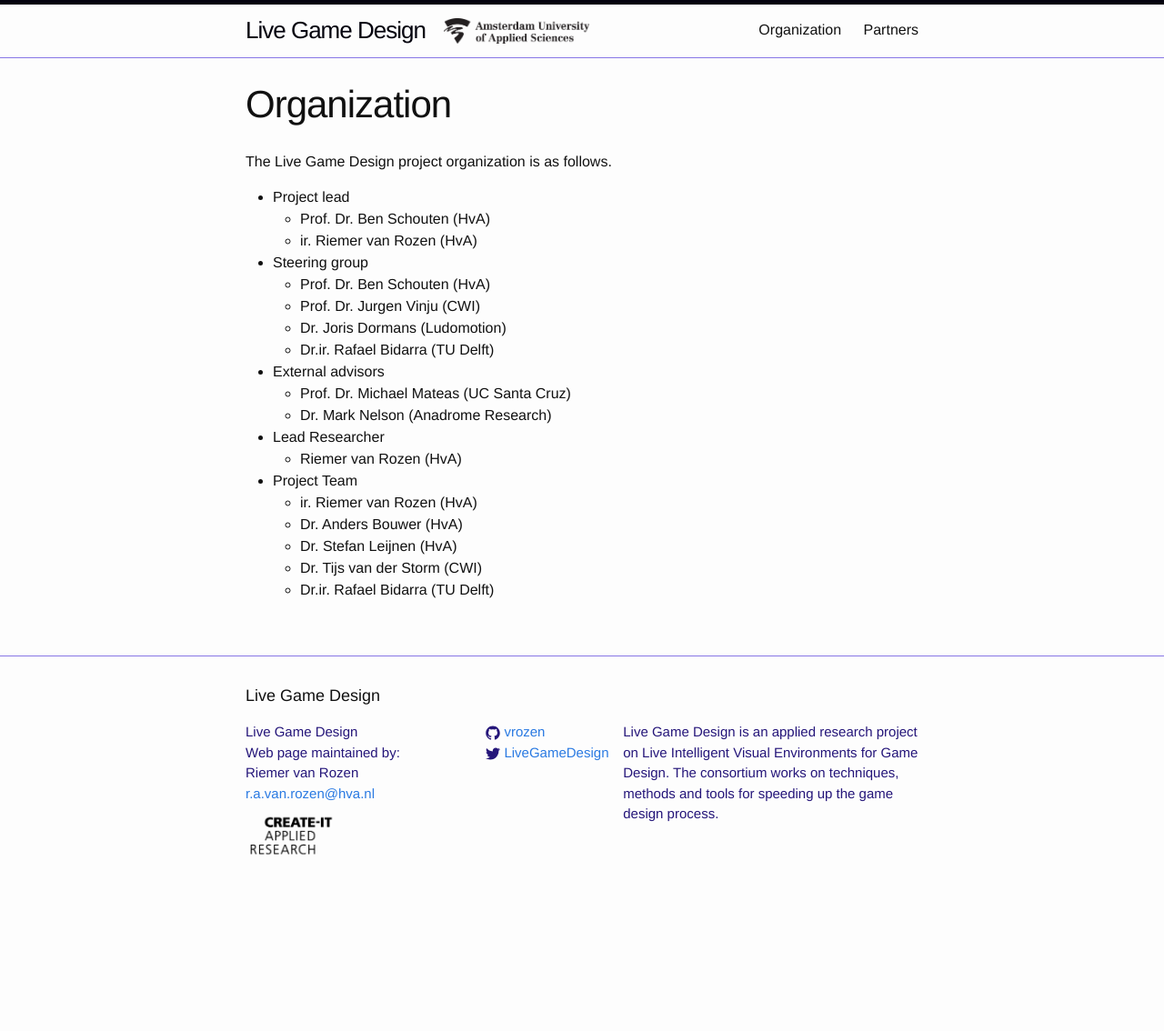
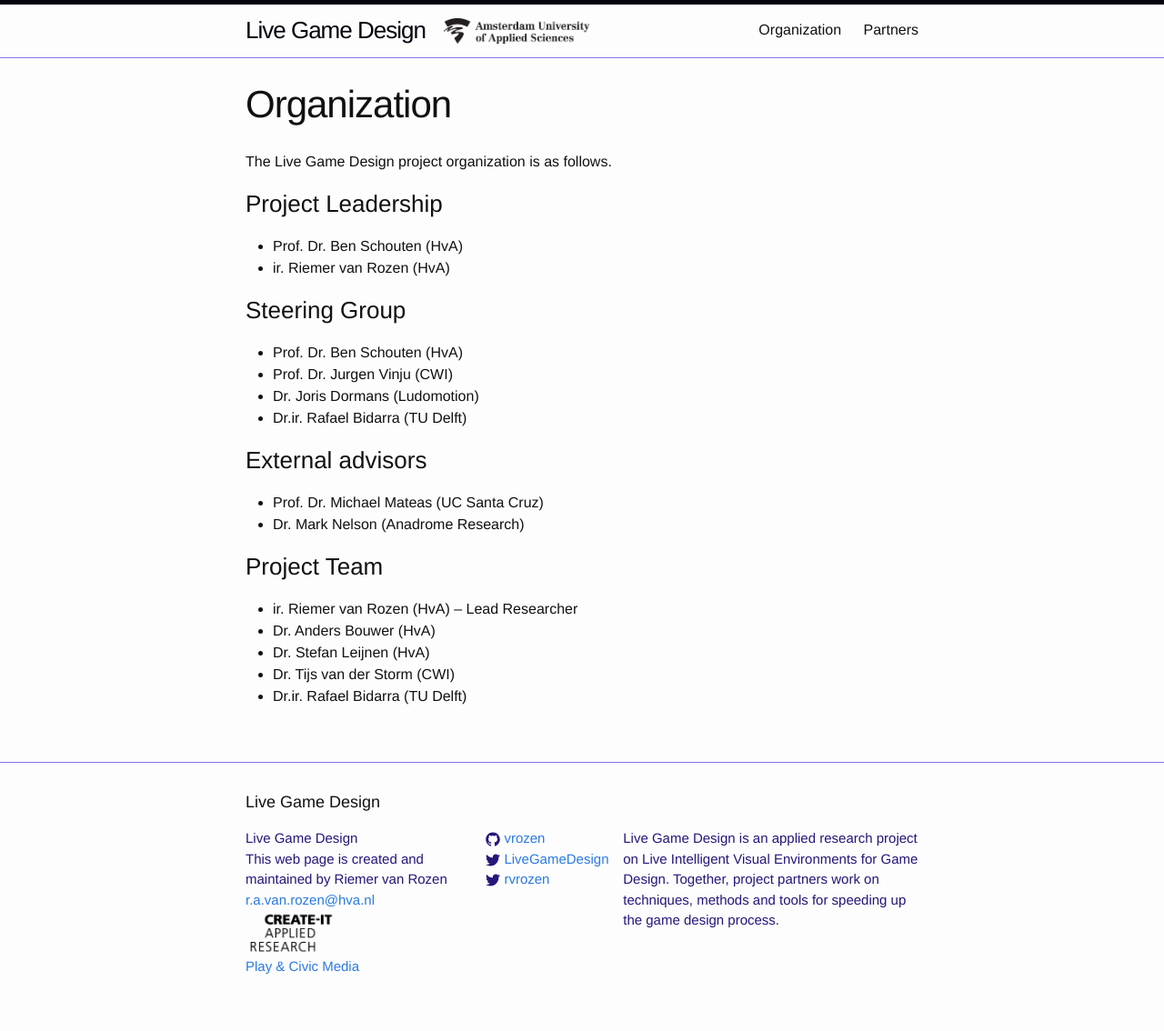
Before and after one commit to LiveGameDesign/LiveGameDesign.github.io, a Jekyll site: the page built from organization.md, in a window 1280 px wide. Shown: the whole page at 91% size. Built offline with Jekyll 4.4.1, drawn with Linux system fonts in a browser that asks for light colours; before the commit the page ends 1015 px from its top, so only the background shows below that.

```diff
--- a/_config.yml
+++ b/_config.yml
@@ -8,12 +8,16 @@
 # Site settings
 title: Live Game Design
 email: r.a.van.rozen@hva.nl
-description: Live Game Design is an applied research project on Live Intelligent Visual Environments for Game Design. The consortium works on techniques, methods and tools for speeding up the game design process.
+description: Live Game Design is an applied research project on Live Intelligent Visual Environments for Game Design. Together, project partners work on techniques, methods and tools for speeding up the game design process.
 baseurl: "" # the subpath of your site, e.g. /blog
 url: "http://LiveGameDesign.github.io" # the base hostname & protocol for your site
-twitter_username: LiveGameDesign
-github_username:  vrozen
-author:           Riemer van Rozen
+twitter_username:  LiveGameDesign
+twitter_username2: rvrozen
+github_username:   vrozen
+author:            Riemer van Rozen
+
+gems:
+- jemoji
 
 # Build settings
 markdown: kramdown
--- a/_includes/footer.html
+++ b/_includes/footer.html
@@ -8,10 +8,10 @@
       <div class="footer-col footer-col-1">
         <ul class="contact-list">
           <li>{{ site.title }}</li>
-          <li>Web page maintained by:<li>
-          <li>{{ site.author }}</li>
+          <li>This web page is created and maintained by {{ site.author }}</li>
           <li><a href="mailto:{{ site.email }}">{{ site.email }}</a></li>
-          <li><img src="{{ site.url }}/assets/CreateIT.png" width="100" vspace="10"></li>
+          <li><a href="http://www.create-it.hva.nl"><img src="{{ site.url }}/assets/CreateIT.png" width="100"></a></li>
+          <li><a href="http://www.hva.nl/playandcivicmedia">Play & Civic Media</a></li>
         </ul>
       </div>
 
@@ -28,6 +28,12 @@
             {% include icon-twitter.html username=site.twitter_username %}
           </li>
           {% endif %}
+
+          {% if site.twitter_username2 %}
+          <li>
+            {% include icon-twitter.html username=site.twitter_username2 %}
+          </li>
+          {% endif %}
         </ul>
       </div>
 
--- a/index.html
+++ b/index.html
@@ -6,7 +6,7 @@
 
   <table>
   <tr>
-  <td width=55%>
+  <td width=60%>
   <h1 class="page-heading">Posts</h1>
   <ul class="post-list">
     {% for post in site.posts %}
@@ -20,8 +20,8 @@
     {% endfor %}
   </ul>
   </td>
-  <td width=45%>
-  <img src="{{ site.url }}/assets/LGD.svg">
+  <td width=40%>
+  <img src="{{ site.url }}/assets/LGD.svg" width="100%">
   </td>
   </tr>
   </table>
--- a/organization.md
+++ b/organization.md
@@ -5,25 +5,22 @@
 ---
 The Live Game Design project organization is as follows.
 
-* Project lead
+### Project Leadership
   * Prof. Dr. Ben Schouten (HvA)
   * ir. Riemer van Rozen (HvA)
 
-* Steering group
+### Steering Group
   * Prof. Dr. Ben Schouten (HvA)
   * Prof. Dr. Jurgen Vinju (CWI)
   * Dr. Joris Dormans (Ludomotion)
   * Dr.ir. Rafael Bidarra (TU Delft)
 
-* External advisors
+### External advisors
   * Prof. Dr. Michael Mateas (UC Santa Cruz)
   * Dr. Mark Nelson (Anadrome Research)
 
-* Lead Researcher
-  * Riemer van Rozen (HvA)
-
-* Project Team
-  * ir. Riemer van Rozen (HvA)
+### Project Team
+  * ir. Riemer van Rozen (HvA) -- Lead Researcher
   * Dr. Anders Bouwer (HvA)
   * Dr. Stefan Leijnen (HvA)
   * Dr. Tijs van der Storm (CWI)
```
Also changed, not shown: _posts/2016-03-16-LIVE-Game-Design-Receives-Funding.md (deleted, +0 -14 lines), partners.md (+0 -2 lines).
